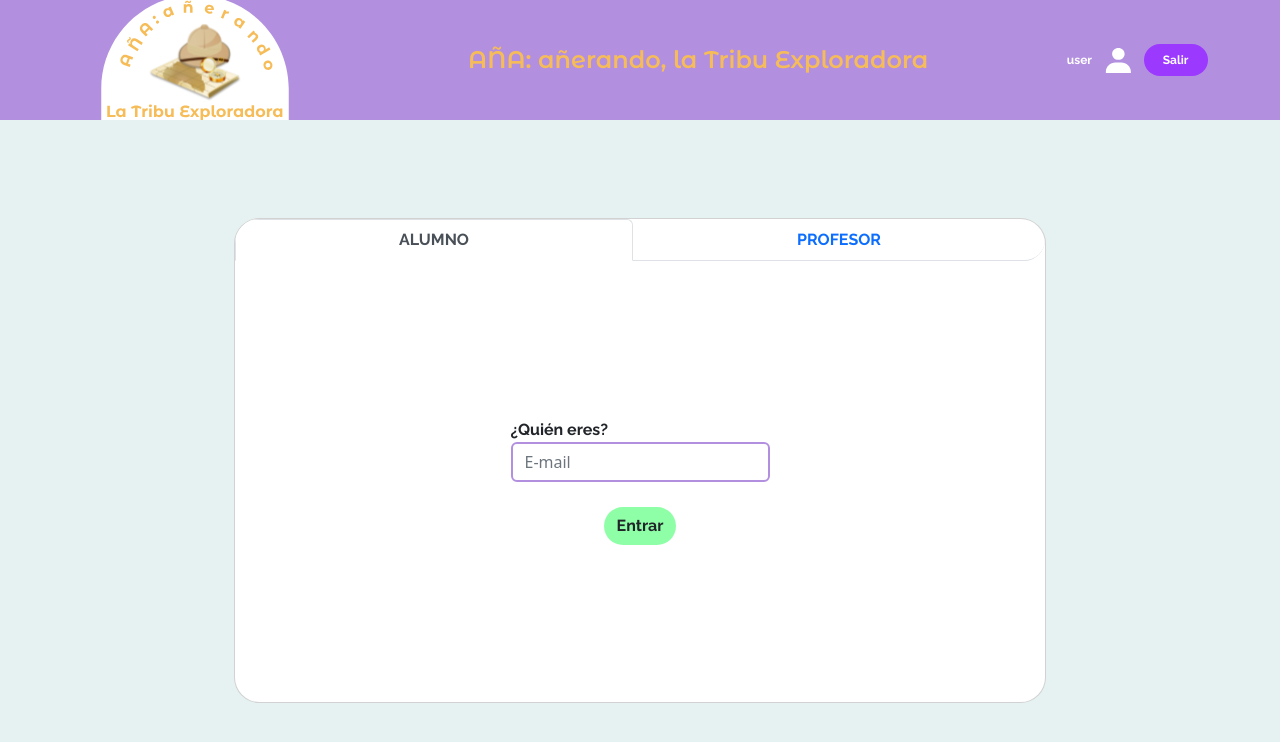
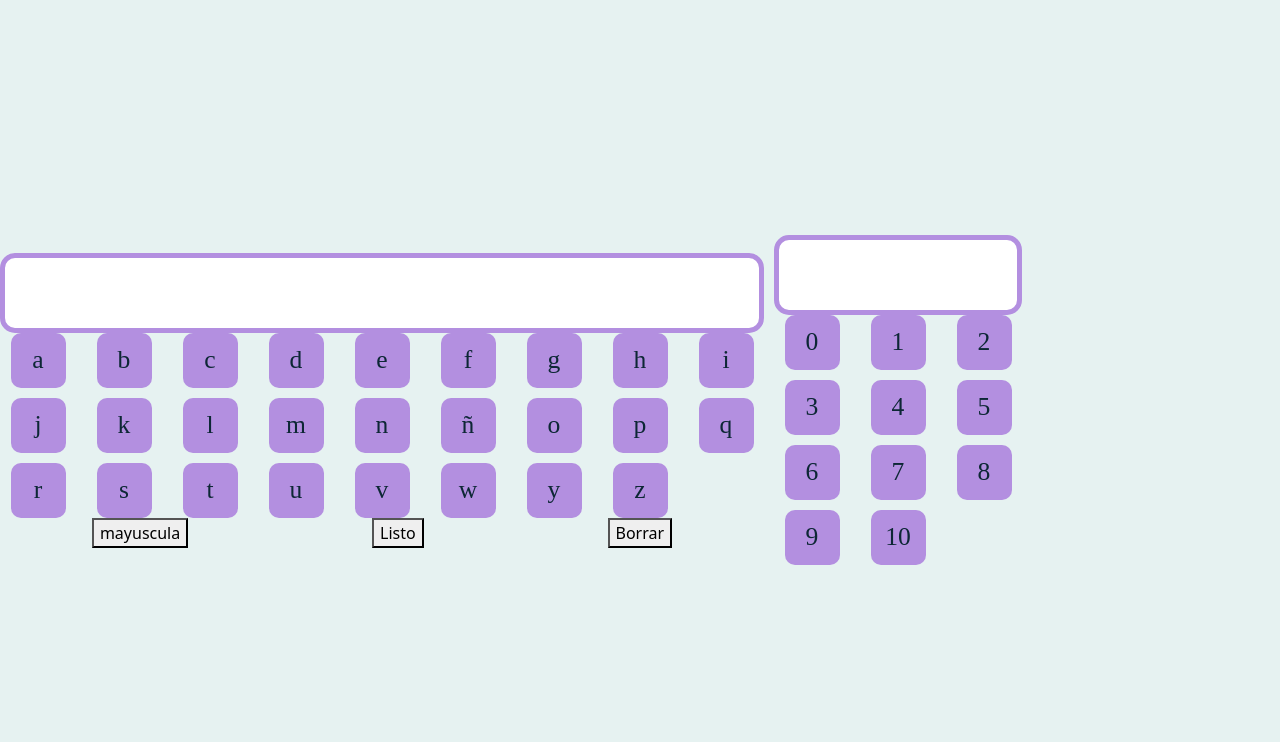
Before and after one commit to Equipo-Proton/la-tribu-exploradora-frontend, a Vue app: page /abcgameview in a window 1280 px wide. Before the commit this address led to /. Shown: the top 742 px of the page. Built offline with nearby package versions, Linux system fonts and the light colour scheme; a web font is replaced by a local one.

Commit message:
numpad added

```diff
--- a/src/components/AbcGameKeyboard.vue
+++ b/src/components/AbcGameKeyboard.vue
@@ -51,7 +51,7 @@ export default {
 </script>
 
 <template>
-  <div class="game-container">
+  <div class="keyboard">
     <div @drop="onDrop($event, 2)" @dragenter.prevent @dragover.prevent>
       <div class="drop-zone">
         <div
@@ -99,7 +99,8 @@ export default {
   font-size: 5vw;
 }
 .drag-zone {
-  display: flex;
+  display: grid;
+  grid-template-columns: repeat(9, 1fr);
   gap: 10px;
 }
 .drag-el {
--- a/src/components/AbcGameNumpad.vue
+++ b/src/components/AbcGameNumpad.vue
@@ -0,0 +1,98 @@
+<script>
+import { ref } from "vue";
+export default {
+  setup() {
+    const items = ref([
+      { id: 0, title: "0", list: 1 },
+      { id: 1, title: "1", list: 1 },
+      { id: 2, title: "2", list: 1 },
+      { id: 3, title: "3", list: 1 },
+      { id: 4, title: "4", list: 1 },
+      { id: 5, title: "5", list: 1 },
+      { id: 6, title: "6", list: 1 },
+      { id: 7, title: "7", list: 1 },
+      { id: 8, title: "8", list: 1 },
+      { id: 9, title: "9", list: 1 },
+      { id: 10, title: "10", list: 1 },
+    ]);
+    const getList = (list) => {
+      return items.value.filter((item) => item.list == list);
+    };
+    const startDrag = (event, item) => {
+      console.log(item);
+      event.dataTransfer.dropEffect = "move";
+      event.dataTransfer.effectAllowed = "move";
+      event.dataTransfer.setData("itemID", item.id);
+    };
+
+    const onDrop = (event, list) => {
+      const itemID = event.dataTransfer.getData("itemID");
+      const item = items.value.find((item) => item.id == itemID);
+      item.list = list;
+    };
+    return { getList, onDrop, startDrag };
+  },
+};
+</script>
+
+<template>
+  <div class="num-pad">
+    <div @drop="onDrop($event, 2)" @dragenter.prevent @dragover.prevent>
+      <div class="drop-zone">
+        <div
+          v-for="item in getList(2)"
+          :key="item.id"
+          class="drop-el"
+          draggable="true"
+          @dragstart="startDrag($event, item)"
+        >
+          {{ item.title }}
+        </div>
+      </div>
+    </div>
+    <div @drop="onDrop($event, 1)" @dragenter.prevent @dragover.prevent>
+      <div class="drag-zone">
+        <div
+          v-for="item in getList(1)"
+          :key="item.id"
+          class="drag-el"
+          draggable="true"
+          @dragstart="startDrag($event, item)"
+        >
+          {{ item.title }}
+        </div>
+      </div>
+    </div>
+  </div>
+</template>
+<style scoped>
+.drop-zone {
+  display: flex;
+  align-items: center;
+  justify-content: center;
+  min-width: 10vw;
+  min-height: 10vh;
+  border-radius: 15px;
+  border: 5px solid var(--base-color-purple);
+  background-color: var(--base-color-white);
+  font-family: var(--font-family-game);
+  font-size: 5vw;
+}
+.drag-zone {
+  display: grid;
+  grid-template-columns: repeat(3, 1fr);
+  gap: 10px;
+}
+.drag-el {
+  display: flex;
+  align-items: center;
+  justify-content: center;
+  min-width: 55px;
+  min-height: 55px;
+  border-radius: 10px;
+  background-color: var(--base-color-purple);
+  font-family: var(--font-family-game);
+  font-size: 2vw;
+  margin: auto;
+}
+</style>
--- a/src/router/index.js
+++ b/src/router/index.js
@@ -36,7 +36,7 @@ const router = createRouter({
       path: "/waiting",
       name: "Waiting",
       meta: {
-        requiresAuth: true,
+        requiresAuth: false,
       },
       component: () => import("../views/WaitingView.vue"),
     },
@@ -44,7 +44,7 @@ const router = createRouter({
       path: "/abcgameview",
       name: "AbcGameView",
       meta: {
-        requiresAuth: true,
+        requiresAuth: false,
       },
       component: () => import("../views/AbcGameView.vue"),
     },
@@ -52,7 +52,7 @@ const router = createRouter({
       path: "/play",
       name: "ReadyToPlay",
       meta: {
-        requiresAuth: true,
+        requiresAuth: false,
       },
       component: () => import("../views/ReadyToPlayView.vue"),
     },
--- a/src/views/AbcGameView.vue
+++ b/src/views/AbcGameView.vue
@@ -1,11 +1,13 @@
 <script setup>
 import { RouterView } from "vue-router";
 import AbcGameKeyboard from "../components/AbcGameKeyboard.vue";
+import AbcGameNumpad from "../components/AbcGameNumpad.vue";
 </script>
 
 <template>
   <main>
-    <AbcGameKeyboard></AbcGameKeyboard>
+    <AbcGameKeyboard />
+    <AbcGameNumpad />
   </main>
   <RouterView />
 </template>
@@ -15,10 +17,19 @@ main {
   width: 100%;
   height: 100vh;
   background-color: var(--background-color-blue);
-  display: flex;
-  justify-content: space-around;
-  padding: 4vh;
+  display: grid;
+  grid-template-columns: repeat(5, 1fr);
+  grid-gap: 10px;
+  align-items: center;
   font-weight: bold;
   color: var(--font-color);
 }
+.keyboard {
+  grid-column: 1 / 4;
+  grid-row: 1;
+}
+num-pad {
+  grid-column: 4 / 5;
+  grid-row: 1;
+}
 </style>
```
